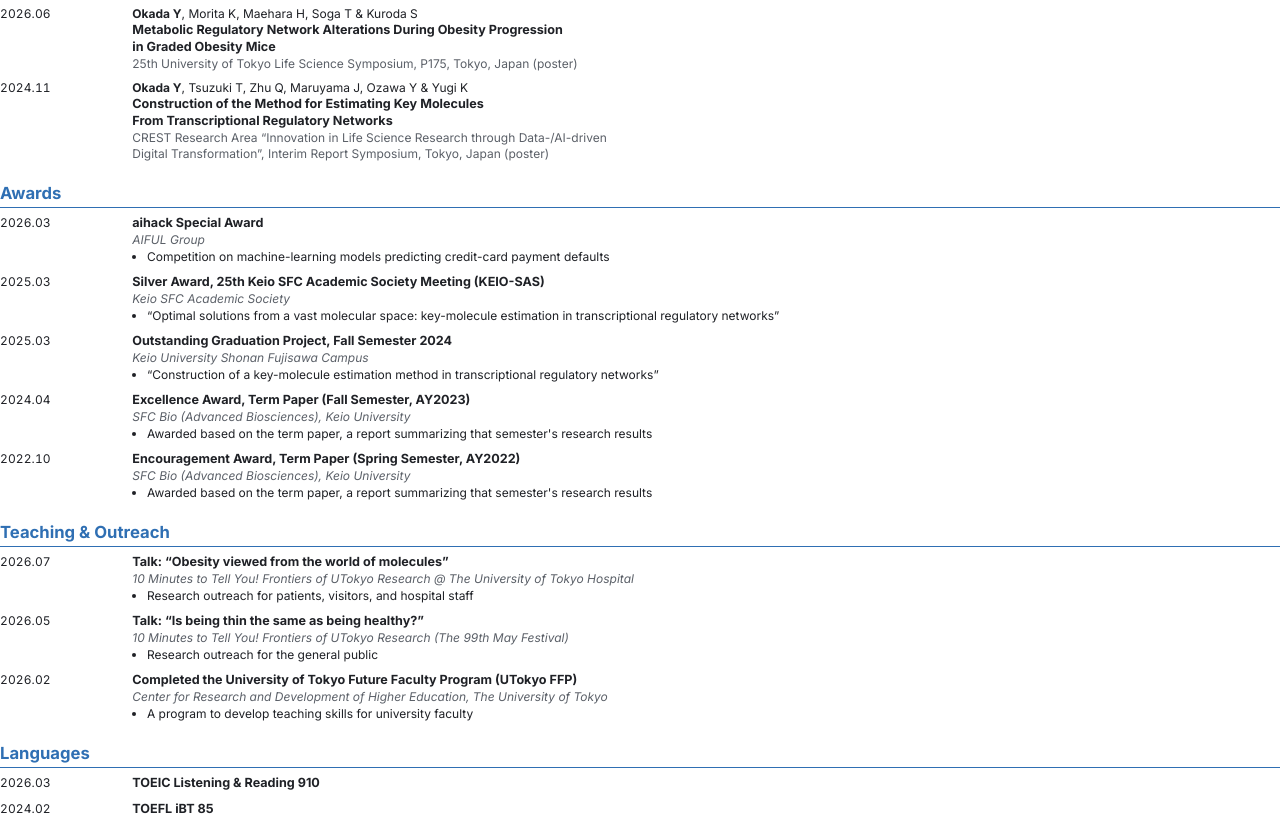
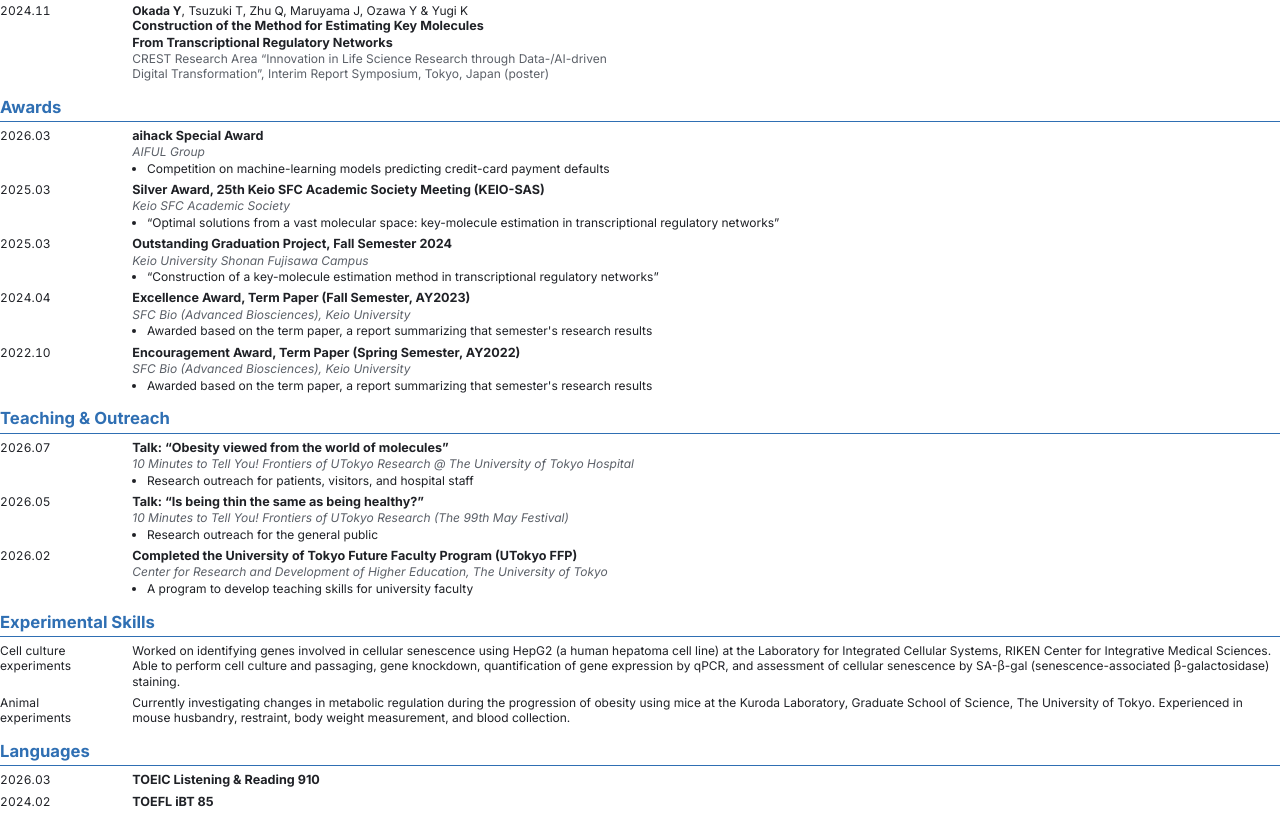
Before and after one commit to t5a57l/yuki-okada, a plain HTML site: page cv/cv_en.html in a window 1280 px wide. Shown: the part 1010-1836 px from the top of the page. Drawn offline with Linux system fonts and the light colour scheme.

Commit message:
PDF 版履歴書（日英）に実験スキルの節を追加
Co-Authored-By: Claude Fable 5.2 <noreply@anthropic.com>

```diff
--- a/cv/cv.css
+++ b/cv/cv.css
@@ -47,6 +47,7 @@ h2 {
   break-inside: avoid;
 }
 .entry .d { font-variant-numeric: tabular-nums; letter-spacing: .01em; white-space: nowrap; }
+.entry .d.lbl { white-space: normal; }
 .entry .c div { margin: 0; }
 .entry .c .t { font-weight: 700; font-size: 1.05em; }
 .entry .c .s { color: var(--muted); }
@@ -59,6 +60,6 @@ html[lang="en"] .entry .c .s { font-style: italic; }
 
 
 /* 英語版は文字量が多いので少し詰める */
-html[lang="en"] body { font-size: 9.0pt; line-height: 1.34; }
-html[lang="en"] .entry { grid-template-columns: 27mm 1fr; margin-bottom: 6.5pt; }
-html[lang="en"] h2 { margin: 15pt 0 5pt; }
+html[lang="en"] body { font-size: 9.0pt; line-height: 1.29; }
+html[lang="en"] .entry { grid-template-columns: 27mm 1fr; margin-bottom: 4.2pt; }
+html[lang="en"] h2 { margin: 11.5pt 0 4.5pt; }
--- a/cv/cv_en.html
+++ b/cv/cv_en.html
@@ -226,6 +226,20 @@
   </div>
 </div>
 
+<h2>Experimental Skills</h2>
+<div class="entry">
+  <div class="d lbl">Cell culture experiments</div>
+  <div class="c">
+    <div>Worked on identifying genes involved in cellular senescence using HepG2 (a human hepatoma cell line) at the Laboratory for Integrated Cellular Systems, RIKEN Center for Integrative Medical Sciences. Able to perform cell culture and passaging, gene knockdown, quantification of gene expression by qPCR, and assessment of cellular senescence by SA-β-gal (senescence-associated β-galactosidase) staining.</div>
+  </div>
+</div>
+<div class="entry">
+  <div class="d lbl">Animal experiments</div>
+  <div class="c">
+    <div>Currently investigating changes in metabolic regulation during the progression of obesity using mice at the Kuroda Laboratory, Graduate School of Science, The University of Tokyo. Experienced in mouse husbandry, restraint, body weight measurement, and blood collection.</div>
+  </div>
+</div>
+
 <h2>Languages</h2>
 <div class="entry">
   <div class="d">2026.03</div>
```
Also changed, not shown: cv/cv_ja.html (+14 -0 lines), 2 other files.
